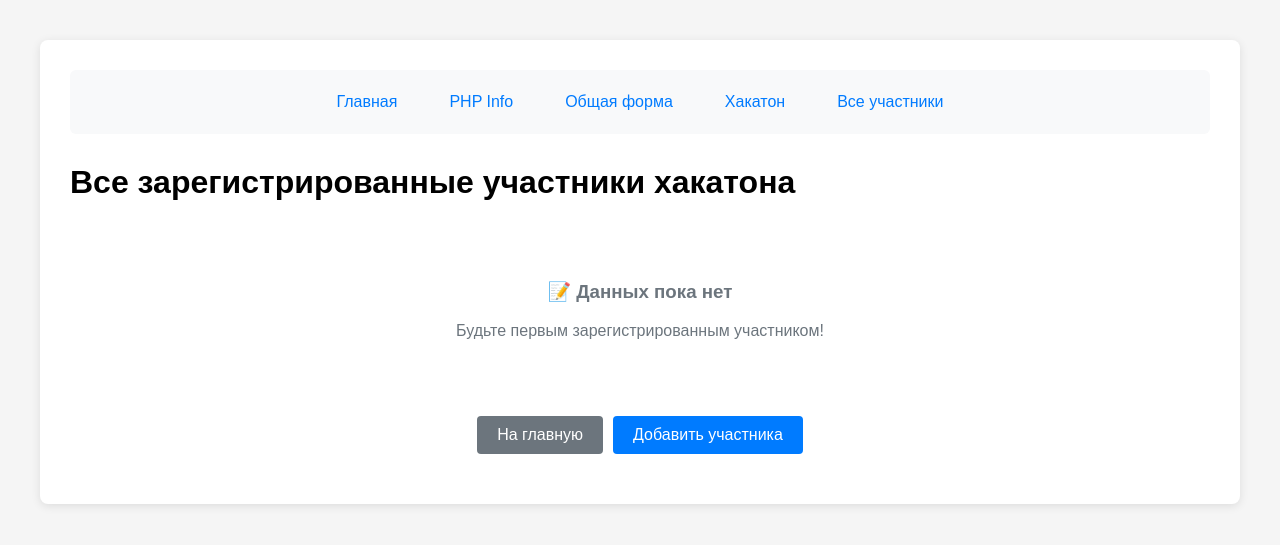
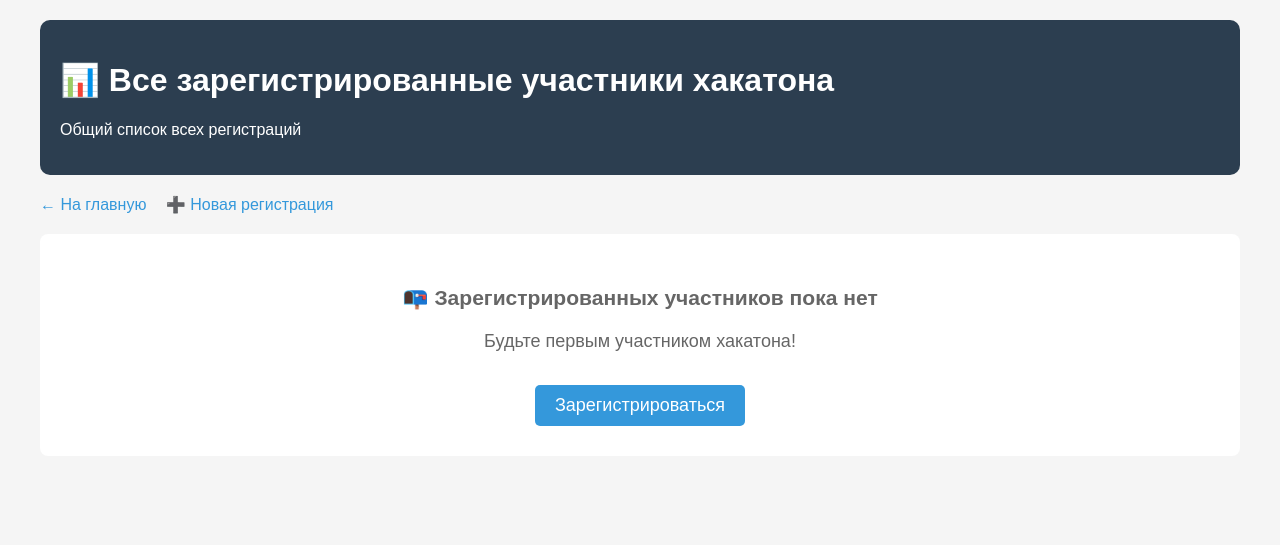
Before and after one commit to Angelina22102005/web__laba, a PHP site: page /view.php in a window 1280 px wide. Shown: the top 545 px of the page. Run offline with PHP 8.4, Linux system fonts and the light colour scheme.

Commit message:
lab3, stage 5: created view.php for a beautiful display of all registrations

```diff
--- a/www/view.php
+++ b/www/view.php
@@ -1,224 +1,110 @@
-<?php
-session_start();
-?>
+<?php session_start(); ?>
 <!DOCTYPE html>
 <html lang='ru'>
 <head>
     <meta charset='UTF-8'>
     <meta name='viewport' content='width=device-width, initial-scale=1.0'>
-    <title>Все участники хакатона</title>
+    <title>Все регистрации на хакатон</title>
     <style>
         body {
             font-family: Arial, sans-serif;
             max-width: 1200px;
-            margin: 20px auto;
+            margin: 0 auto;
             padding: 20px;
             background-color: #f5f5f5;
         }
-        .container {
+        .header {
+            background: #2c3e50;
+            color: white;
+            padding: 20px;
+            border-radius: 10px;
+            margin-bottom: 20px;
+        }
+        .registration {
+            background: white;
+            border: 1px solid #ddd;
+            padding: 20px;
+            margin: 15px 0;
+            border-radius: 8px;
+            box-shadow: 0 2px 5px rgba(0,0,0,0.1);
+        }
+        .registration h3 {
+            color: #2c3e50;
+            margin-top: 0;
+        }
+        .nav-links {
+            margin: 20px 0;
+        }
+        .nav-links a {
+            color: #3498db;
+            text-decoration: none;
+            margin-right: 15px;
+        }
+        .nav-links a:hover {
+            text-decoration: underline;
+        }
+        .empty-message {
             background: white;
             padding: 30px;
+            text-align: center;
             border-radius: 8px;
-            box-shadow: 0 2px 10px rgba(0,0,0,0.1);
-        }
-        .nav {
-            display: flex;
-            justify-content: center;
-            gap: 20px;
-            margin-bottom: 30px;
-            padding: 15px;
-            background: #f8f9fa;
-            border-radius: 6px;
-        }
-        .nav a {
-            text-decoration: none;
-            color: #007bff;
-            font-weight: 500;
-            padding: 8px 16px;
-            border-radius: 4px;
-            transition: background-color 0.3s;
-        }
-        .nav a:hover {
-            background-color: #e9ecef;
-        }
-        table {
-            width: 100%;
-            border-collapse: collapse;
-            margin: 20px 0;
-        }
-        th, td {
-            border: 1px solid #ddd;
-            padding: 12px;
-            text-align: left;
-        }
-        th {
-            background-color: #f8f9fa;
-            font-weight: bold;
-        }
-        tr:nth-child(even) {
-            background-color: #f8f9fa;
-        }
-        .empty-state {
-            text-align: center;
-            padding: 40px;
-            color: #6c757d;
-        }
-        .stats {
-            background: #e8f4f8;
-            padding: 15px;
-            border-radius: 6px;
-            margin: 20px 0;
-            text-align: center;
-        }
-        .success-message {
-            background: #d4edda;
-            color: #155724;
-            padding: 15px;
-            border-radius: 4px;
-            margin: 15px 0;
-            border: 1px solid #c3e6cb;
-        }
-        .action-buttons {
-            display: flex;
-            gap: 10px;
-            justify-content: center;
-            margin: 20px 0;
-        }
-        .btn {
-            padding: 10px 20px;
-            text-decoration: none;
-            border-radius: 4px;
-            font-weight: 500;
-            transition: all 0.3s;
-        }
-        .btn-primary {
-            background: #007bff;
-            color: white;
-        }
-        .btn-primary:hover {
-            background: #0056b3;
-        }
-        .btn-secondary {
-            background: #6c757d;
-            color: white;
-        }
-        .btn-secondary:hover {
-            background: #545b62;
-        }
-        .btn-warning {
-            background: #dc3545;
-            color: white;
-        }
-        .btn-warning:hover {
-            background: #c82333;
+            font-size: 18px;
+            color: #666;
         }
     </style>
 </head>
 <body>
-    <div class='container'>
-        <div class='nav'>
-            <a href='index.php'>Главная</a>
-            <a href='phpinfo.php'>PHP Info</a>
-            <a href='form.html'>Общая форма</a>
-            <a href='hackathon-form.php'>Хакатон</a>
-            <a href='view.php'>Все участники</a>
+    <div class='header'>
+        <h1>📊 Все зарегистрированные участники хакатона</h1>
+        <p>Общий список всех регистраций</p>
     </div>
 
-        <h1>Все зарегистрированные участники хакатона</h1>
+    <div class='nav-links'>
+        <a href='index.php'>← На главную</a>
+        <a href='hackathon-form.php'>➕ Новая регистрация</a>
+    </div>
 
-        <!-- Вывод сообщений -->
-        <?php if (isset($_SESSION['message'])): ?>
-            <div class='success-message'>
-                ✅ <?= htmlspecialchars($_SESSION['message']) ?>
-            </div>
-            <?php unset($_SESSION['message']); ?>
-        <?php endif; ?>
-
-        <?php if (file_exists('hackathon_registrations.txt') && filesize('hackathon_registrations.txt') > 0): ?>
+    <?php if(file_exists('registrations.txt') && filesize('registrations.txt') > 0): ?>
         <?php
-            $lines = file('hackathon_registrations.txt', FILE_IGNORE_NEW_LINES | FILE_SKIP_EMPTY_LINES);
-            $lines = array_reverse($lines); // Новые записи сверху
-
-            $directionNames = [
-                'web-development' => 'Веб-разработка',
-                'mobile-development' => 'Мобильная разработка',
-                'ai-ml' => 'Искусственный интеллект и ML',
-                'blockchain' => 'Блокчейн технологии',
-                'iot' => 'Интернет вещей (IoT)',
-                'cybersecurity' => 'Кибербезопасность',
-                'data-science' => 'Data Science',
-                'game-dev' => 'Разработка игр'
-            ];
-
-            $roleNames = [
-                'backend' => 'Backend',
-                'frontend' => 'Frontend',
-                'fullstack' => 'Fullstack',
-                'designer' => 'Дизайнер',
-                'data' => 'Data Scientist'
-            ];
+        $lines = file('registrations.txt', FILE_IGNORE_NEW_LINES);
+        $totalRegistrations = count($lines);
         ?>
 
-            <div class='stats'>
-                <p><strong>Всего зарегистрированных участников:</strong> <?= count($lines) ?></p>
+        <div style="background: #e8f4fc; padding: 10px; border-radius: 5px; margin-bottom: 20px;">
+            <strong>Всего зарегистрированных участников: <?= $totalRegistrations ?></strong>
         </div>
 
-            <table>
-                <thead>
-                    <tr>
-                        <th>Дата/Время</th>
-                        <th>Имя</th>
-                        <th>Возраст</th>
-                        <th>Направление</th>
-                        <th>Роль</th>
-                        <th>Email</th>
-                        <th>Опыт</th>
-                        <th>Воркшоп</th>
-                        <th>Ментор</th>
-                        <th>Рассылка</th>
-                    </tr>
-                </thead>
-                <tbody>
-                    <?php foreach($lines as $line): ?>
+        <?php foreach(array_reverse($lines) as $index => $line): ?>
             <?php
-                        $data = explode(' | ', $line);
-                        if (count($data) >= 10):
+            $data = explode('|', $line);
+            if(count($data) >= 10) {
+                list($date, $name, $age, $direction, $role, $email, $exp, $workshop, $mentoring, $newsletter) = $data;
             ?>
-                            <tr>
-                                <td><?= htmlspecialchars($data[0]) ?></td>
-                                <td><?= htmlspecialchars($data[1]) ?></td>
-                                <td><?= htmlspecialchars($data[2]) ?></td>
-                                <td><?= $directionNames[$data[3]] ?? $data[3] ?></td>
-                                <td><?= $roleNames[$data[4]] ?? $data[4] ?></td>
-                                <td><?= htmlspecialchars($data[5]) ?></td>
-                                <td><?= htmlspecialchars($data[6]) ?></td>
-                                <td><?= htmlspecialchars($data[7]) ?></td>
-                                <td><?= htmlspecialchars($data[8]) ?></td>
-                                <td><?= htmlspecialchars($data[9]) ?></td>
-                            </tr>
-                        <?php endif; ?>
+            <div class='registration'>
+                <h3>👤 <?= $name ?> (<?= $age ?> лет)</h3>
+                <p><strong>📧 Email:</strong> <?= $email ?></p>
+                <p><strong>🎯 Направление:</strong> <?= $direction ?></p>
+                <p><strong>⚙️ Роль в команде:</strong> <?= $role ?></p>
+                <p><strong>💼 Опыт участия:</strong> <?= $exp ?></p>
+                <p><strong>📅 Дата регистрации:</strong> <?= $date ?></p>
+
+                <div style="margin-top: 10px; padding: 10px; background: #f8f9fa; border-radius: 5px;">
+                    <strong>Дополнительные опции:</strong><br>
+                    • Воркшопы: <?= $workshop ?><br>
+                    • Менторство: <?= $mentoring ?><br>
+                    • Рассылка: <?= $newsletter ?>
+                </div>
+            </div>
+            <?php } ?>
         <?php endforeach; ?>
-                </tbody>
-            </table>
 
     <?php else: ?>
-            <div class='empty-state'>
-                <h3>📝 Данных пока нет</h3>
-                <p>Будьте первым зарегистрированным участником!</p>
+        <div class='empty-message'>
+            <h3>📭 Зарегистрированных участников пока нет</h3>
+            <p>Будьте первым участником хакатона!</p>
+            <a href='hackathon-form.php' style="display: inline-block; margin-top: 15px; padding: 10px 20px; background: #3498db; color: white; text-decoration: none; border-radius: 5px;">Зарегистрироваться</a>
         </div>
     <?php endif; ?>
 
-        <div class='action-buttons'>
-            <a href='index.php' class='btn btn-secondary'>На главную</a>
-            <a href='hackathon-form.php' class='btn btn-primary'>Добавить участника</a>
-
-            <?php if (file_exists('hackathon_registrations.txt') && filesize('hackathon_registrations.txt') > 0): ?>
-                <a href='clear-data.php' class='btn btn-warning'
-                   onclick="return confirm('⚠️ ВНИМАНИЕ: Вы уверены, что хотите удалить ВСЕ данные? Это действие нельзя отменить!')">
-                    Очистить все данные
-                </a>
-            <?php endif; ?>
-        </div>
-    </div>
 </body>
 </html>
```
Lines whose indentation alone changed are shown as unchanged.
